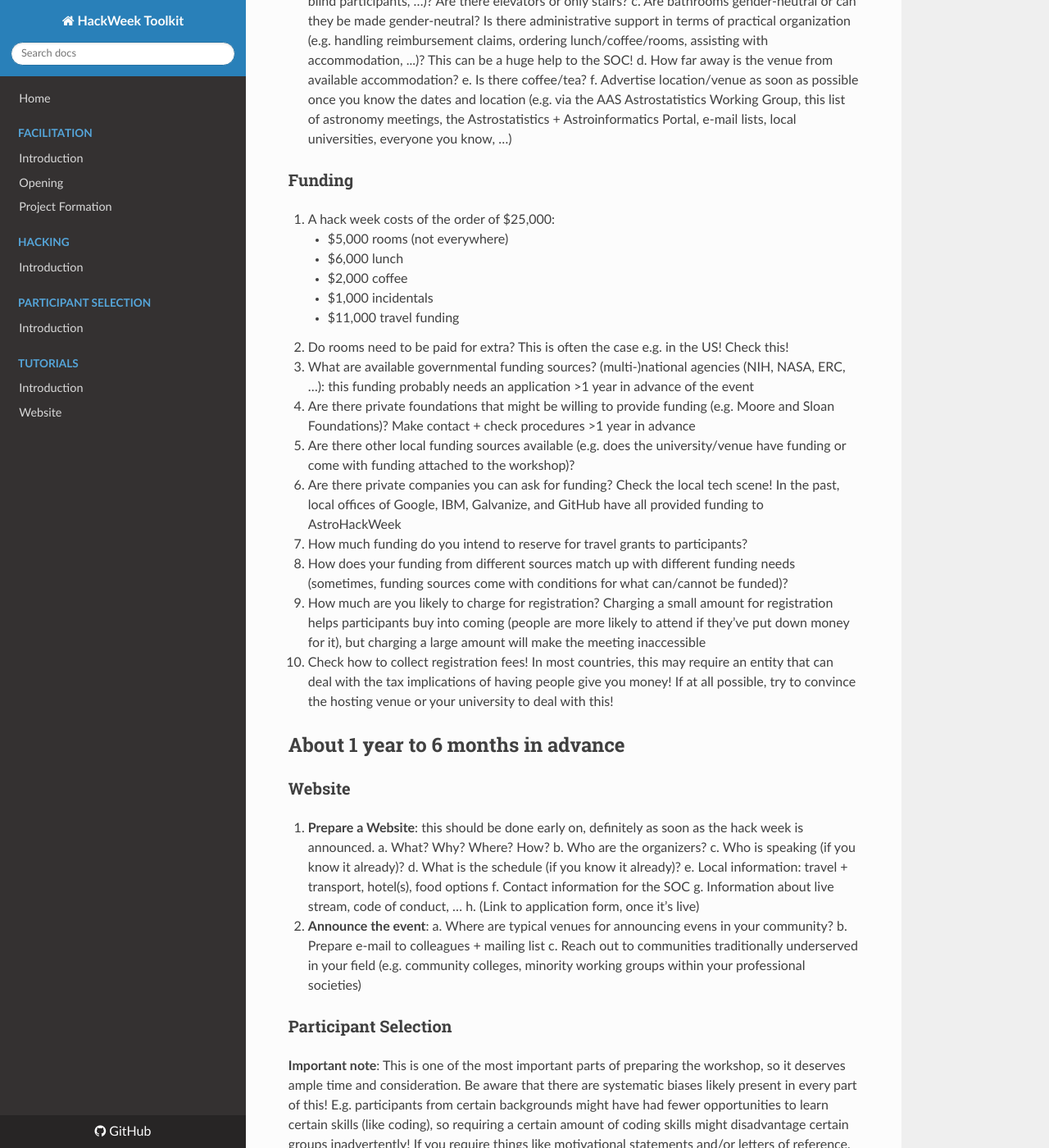
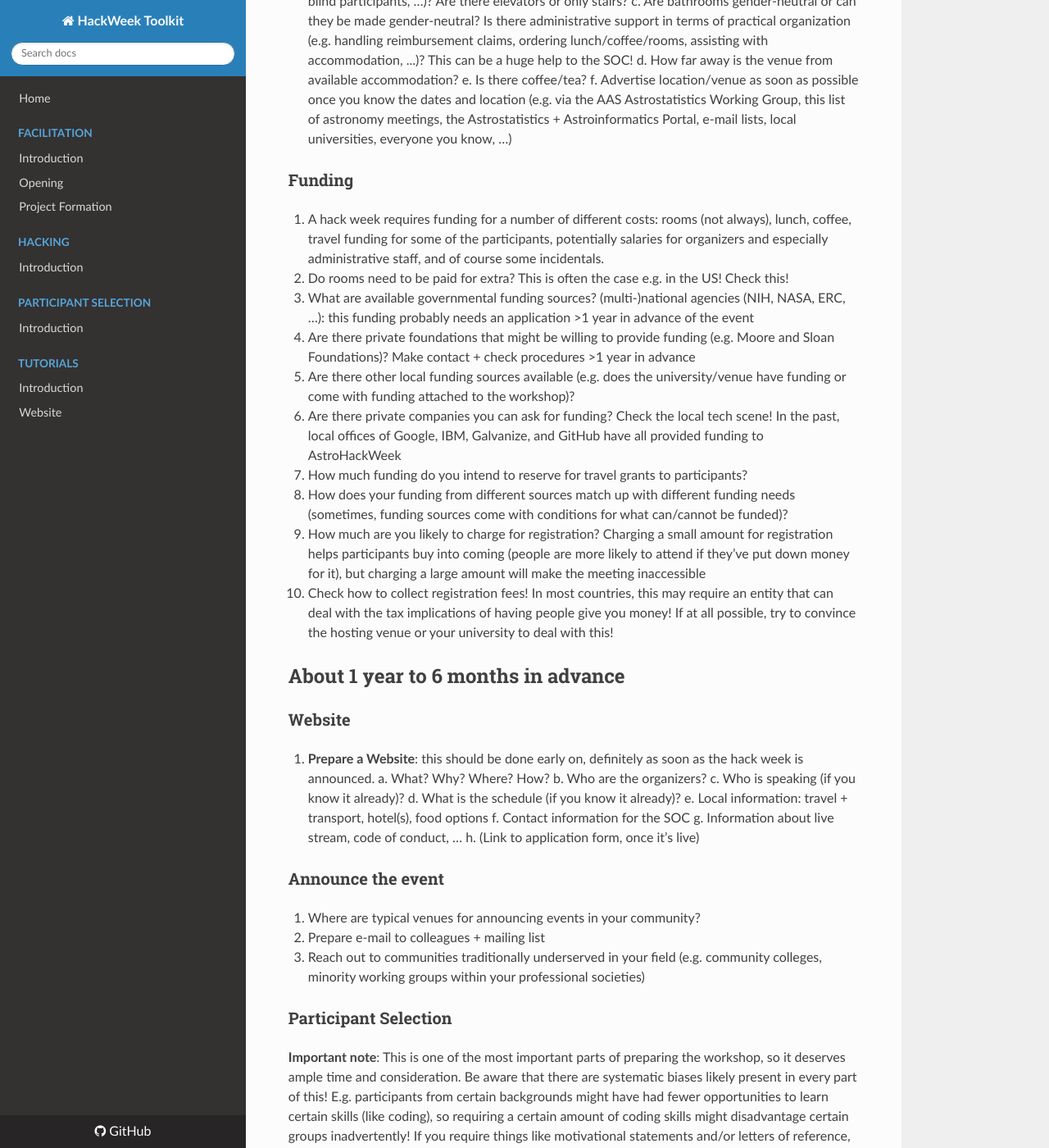
Before and after one commit to uwescience/HackWeek-Toolkit, an MkDocs documentation site: the page built from docs/Timeline/Timeline-Intro.md, in a window 1280 px wide and 1400 px high, scrolled down 1454 px. Shown: the whole window at 82% size. Built offline with MkDocs 1.6.1, drawn with Linux system fonts in a browser that asks for light colours; nearby versions of some CDN libraries.

Commit message:
some changes to budget and announcements

```diff
--- a/docs/Timeline/Timeline-Intro.md
+++ b/docs/Timeline/Timeline-Intro.md
@@ -49,12 +49,7 @@ Is there administrative support in terms of practical organization (e.g. handlin
    f. Advertise location/venue as soon as possible once you know the dates and location (e.g. via the AAS Astrostatistics Working Group, this list of astronomy meetings, the Astrostatistics + Astroinformatics Portal, e-mail lists, local universities, everyone you know, …)
 
 ### Funding
-1. A hack week costs of the order of $25,000:
-      * $5,000 rooms (not everywhere)
-      * $6,000 lunch
-      * $2,000 coffee
-      * $1,000 incidentals
-      * $11,000 travel funding
+1. A hack week requires funding for a number of different costs: rooms (not always), lunch, coffee, travel funding for some of the participants, potentially salaries for organizers and especially administrative staff, and of course some incidentals.
 2. Do rooms need to be paid for extra? This is often the case e.g. in the US! Check this!
 3. What are available governmental funding sources? (multi-)national agencies (NIH, NASA, ERC, …): this funding probably needs an application >1 year in advance of the event
 4.  Are there private foundations that might be willing to provide funding (e.g. Moore and Sloan Foundations)? Make contact + check procedures >1 year in advance
@@ -77,10 +72,11 @@ Is there administrative support in terms of practical organization (e.g. handlin
    f. Contact information for the SOC
    g. Information about live stream, code of conduct, …
    h. (Link to application form, once it’s live)
-2. **Announce the event**:
-   a. Where are typical venues for announcing evens in your community?
-   b. Prepare e-mail to colleagues + mailing list
-   c. Reach out to communities traditionally underserved in your field (e.g. community colleges, minority working groups within your professional societies)
+
+### Announce the event
+1. Where are typical venues for announcing events in your community?
+2. Prepare e-mail to colleagues + mailing list
+3. Reach out to communities traditionally underserved in your field (e.g. community colleges, minority working groups within your professional societies)
 
 ### Participant Selection
 **Important note**: This is one of the most important parts of preparing the workshop, so it deserves ample time and consideration. Be aware that there are systematic biases likely present in every part of this! E.g. participants from certain backgrounds might have had fewer opportunities to learn certain skills (like coding), so requiring a certain amount of coding skills might disadvantage certain groups inadvertently! If you require things like motivational statements and/or letters of reference, be aware of biases in recommendation letters, and things like biases related to English language ability. Fundamentally, be aware that there might be biases in the process, and work to mitigate those biases wherever you can!
```
